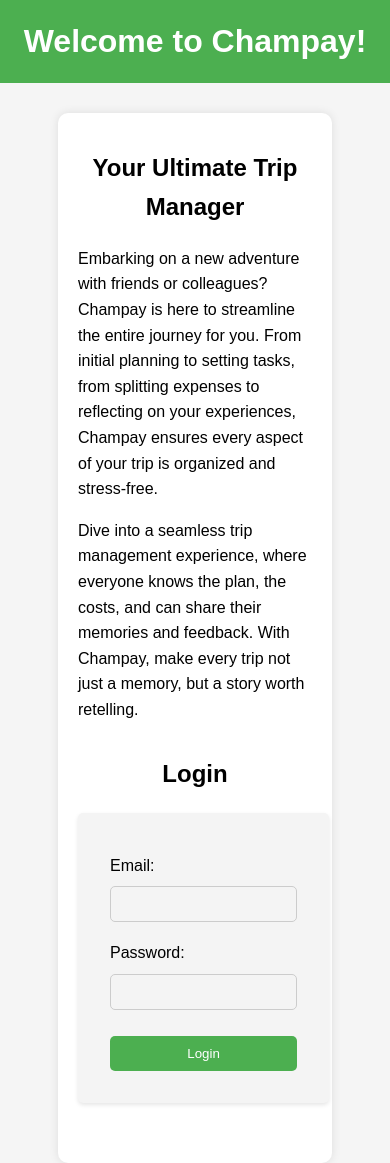
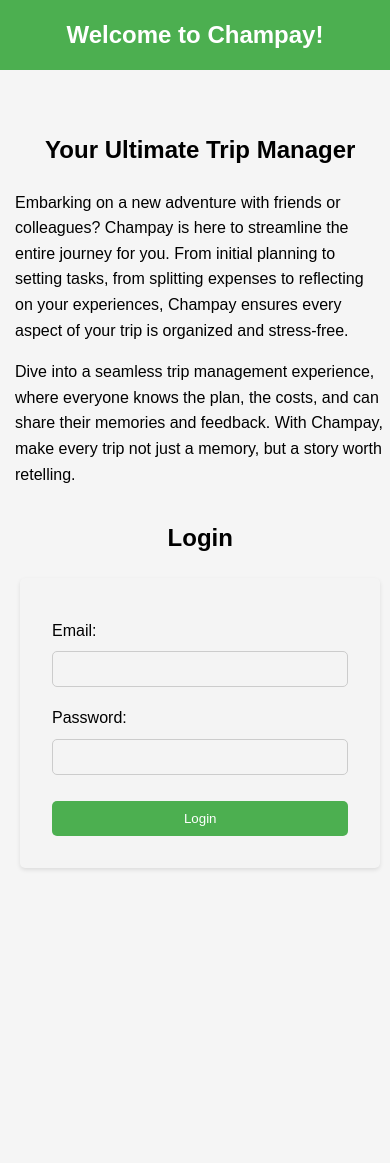
Before and after one commit to ayael01/champay, a Flask app: page / in a window 390 px wide. After the commit the page ends 870 px from the top, so only its background shows below. Run offline with Flask 3, Linux system fonts and the light colour scheme.

Commit message:
Remove nackground from homepage

```diff
--- a/static/styles.css
+++ b/static/styles.css
@@ -1096,3 +1096,14 @@ input[type="email"], input[type="password"] {
     font-size: 16px;
     box-sizing: border-box;
 }
+
+@media only screen and (max-width: 600px) {
+    main {
+        padding: 15px; /* reduced padding for smaller screens */
+    }
+    /* Adjust header text size for smaller screens */
+    header h1 {
+        font-size: 24px; /* adjust as needed */
+    }
+    /* Adjust other text sizes or styles as needed */
+}
--- a/templates/homepage.html
+++ b/templates/homepage.html
@@ -10,18 +10,17 @@
         body {
             font-family: Arial, sans-serif;
             background-color: #f5f5f5;
+            margin: 0;
+            padding: 0;
         }
         header {
             text-align: center;
             margin-bottom: 30px;
         }
         main {
-            width: 60%;
+            max-width: 800px;
+            width: 95%; /* To give a bit of margin/padding effect on mobile */
             margin: 0 auto;
-            background-color: #ffffff;
-            padding: 20px 20px 60px 20px;
-            border-radius: 10px;
-            box-shadow: 0 0 10px rgba(0, 0, 0, 0.1);
         }
         .login-input {
             width: 100%;
```
